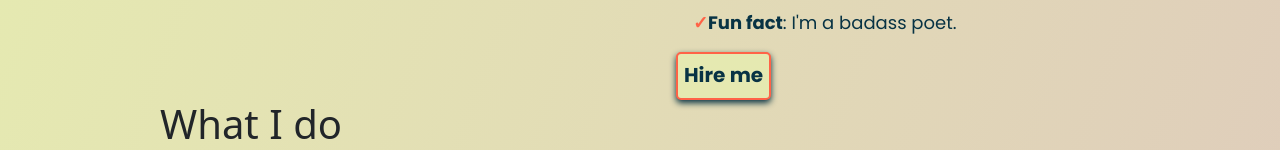
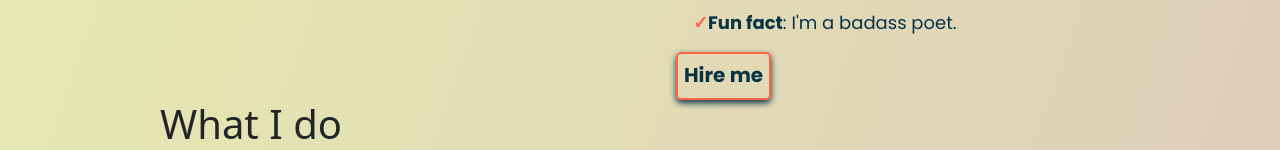
Before and after one commit to o-brayarn/portfolio, a React (Create React App) app: page / in a window 1280 px wide. Shown: the part 1295-1445 px from the top of the page. Built offline with nearby package versions, Linux system fonts and the light colour scheme; a web font is replaced by a local one.

Commit message:
change about colors

```diff
--- a/src/components/about/about.css
+++ b/src/components/about/about.css
@@ -46,7 +46,7 @@
 }
 .portfolio__about-content button {
   font-family: var(--font-family);
-  background: var(--bg-color);
+  background: transparent;
   color: var(--text-color);
   font-size: 20px;
   font-weight: 600;
```
